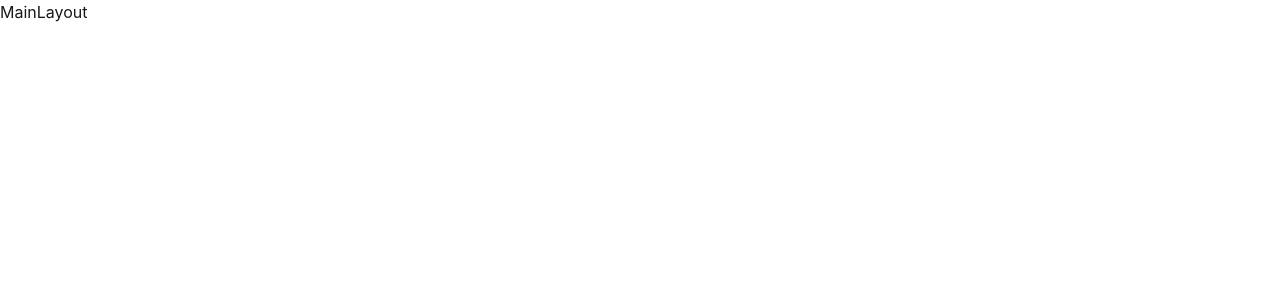
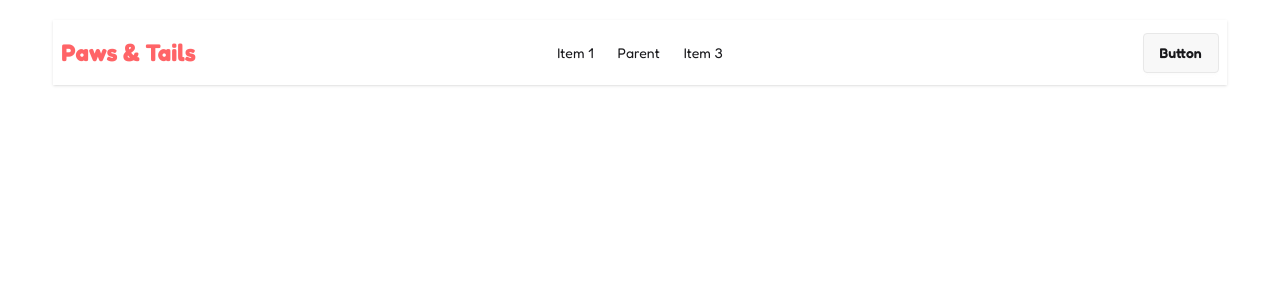
Before and after one commit to Shahadat-Hossen-008/Paws---Peddy-ClientSide, a React (Vite) app: page / in a window 1280 px wide. Shown: the top 300 px of the page. Built offline with nearby package versions, Linux system fonts and the light colour scheme; no server answers.

Commit message:
Add firebase Configuration

```diff
--- /dev/null
+++ b/src/Components/Navbar/Navbar.jsx
@@ -0,0 +1,56 @@
+import React from "react";
+
+function Navbar() {
+    const li = <>
+        <li>
+              <a>Item 1</a>
+            </li>
+            <li>
+              <a>Parent</a>
+            </li>
+            <li>
+              <a>Item 3</a>
+            </li>
+    </>
+  return (
+    <div className="navbar bg-base-100 shadow-sm w-11/12 mx-auto my-5">
+      <div className="navbar-start">
+        <div className="dropdown">
+          <div tabIndex={0} role="button" className="btn btn-ghost lg:hidden">
+            <svg
+              xmlns="http://www.w3.org/2000/svg"
+              class="h-5 w-5"
+              fill="none"
+              viewBox="0 0 24 24"
+              stroke="currentColor"
+            >
+              <path
+                strokeLinecap="round"
+                strokeLinejoin="round"
+                strokeWidth="2"
+                d="M4 6h16M4 12h8m-8 6h16"
+              />
+            </svg>
+          </div>
+          <ul
+            tabIndex={0}
+            class="menu menu-sm dropdown-content bg-base-100 rounded-box z-1 mt-3 w-52 p-2 shadow"
+          >
+            {li}
+          </ul>
+        </div>
+        <a className="text-2xl text-red-400 font-bold">Paws & Tails</a>
+      </div>
+      <div className="navbar-center hidden lg:flex">
+        <ul className="menu menu-horizontal px-1">
+         {li}
+        </ul>
+      </div>
+      <div className="navbar-end">
+        <a className="btn">Button</a>
+      </div>
+    </div>
+  );
+}
+
+export default Navbar;
--- /dev/null
+++ b/src/Context/AuthProvider.jsx
@@ -0,0 +1,59 @@
+import {  createContext, useEffect, useState } from "react";
+import { createUserWithEmailAndPassword, GoogleAuthProvider, onAuthStateChanged, signInWithEmailAndPassword, signInWithPopup, signOut, updateProfile } from 'firebase/auth';
+import auth from "../firebase.config";
+export const AuthContext = createContext(null);
+const provider = new GoogleAuthProvider();
+function AuthProvider ({children}) {
+        const[user, setUser] = useState(null);
+        const[loading, setLoading] = useState(true)
+        const createUser = (email, password) =>{
+          setLoading(true);
+          return createUserWithEmailAndPassword(auth, email, password);
+        }
+        const signIn = (email, password) =>{
+          setLoading(true);
+          return signInWithEmailAndPassword(auth, email, password);
+        }
+        const updateUserProfile = (name, photo)=>{
+          setLoading(true);
+          return  updateProfile(auth.currentUser, {
+              displayName: name,
+              photoURL: photo
+          })
+      }
+      const googleSignIn = ()=>{
+        setLoading(true);
+        return signInWithPopup(auth, provider);
+    }
+      const signOutUser = () =>{
+        setLoading(true);
+        return signOut(auth);
+    }
+      useEffect(()=>{
+        const unSubscribe = onAuthStateChanged(auth, (currentUser)=>{
+            setUser(currentUser);
+            setLoading(false);
+            console.log("current user", currentUser);
+
+        })
+        return ()=>{
+            unSubscribe();
+        }
+    },[])
+        const authInfo = {
+            user,
+            setUser,
+            createUser,
+            signIn,
+            googleSignIn,
+            signOutUser,
+            updateUserProfile,
+            loading,
+            setLoading,
+
+        }
+  return <AuthContext.Provider value={authInfo}>{children}</AuthContext.Provider>
+
+}
+
+export default AuthProvider
--- a/src/Layout/MainLayout.jsx
+++ b/src/Layout/MainLayout.jsx
@@ -1,8 +1,14 @@
+
 import React from 'react'
-
+import Navbar from '../Components/Navbar/Navbar'
+import { Outlet } from 'react-router-dom'
+import { Button } from '@mui/material'
 function MainLayout () {
   return (
-    <div>MainLayout</div>
+    <div className='font-display'>
+    <Navbar></Navbar>
+    <Outlet></Outlet>
+    </div>
   )
 }
 
--- /dev/null
+++ b/src/firebase.config.js
@@ -0,0 +1,22 @@
+// Import the functions you need from the SDKs you need
+import { initializeApp } from "firebase/app";
+import { getAuth } from "firebase/auth";
+// TODO: Add SDKs for Firebase products that you want to use
+// https://firebase.google.com/docs/web/setup#available-libraries
+
+// Your web app's Firebase configuration
+const firebaseConfig = {
+    apiKey:import.meta.env.VITE_apiKey,
+    authDomain: import.meta.env.VITE_authDomain,
+    projectId:import.meta.env.VITE_projectId,
+    storageBucket:import.meta.env.VITE_storageBucket,
+    messagingSenderId:import.meta.env.VITE_messagingSenderId,
+    appId:import.meta.env.VITE_appId
+};
+
+// Initialize Firebase
+const app = initializeApp(firebaseConfig);
+
+// Initialize Firebase Authentication and get a reference to the service
+const auth = getAuth(app);
+export default auth;
--- a/src/index.css
+++ b/src/index.css
@@ -1,2 +1,6 @@
+@import url('https://fonts.googleapis.com/css2?family=Fredoka:wght@300..700&display=swap');
 @import "tailwindcss";
 @plugin "daisyui";
+@theme {
+  --font-display: "Fredoka", "sans-serif";
+}
```
Also changed, not shown: package.json (+6 -1 lines), src/main.jsx (+5 -2 lines), 1 other file (tests, documents, lock files or other folders).
